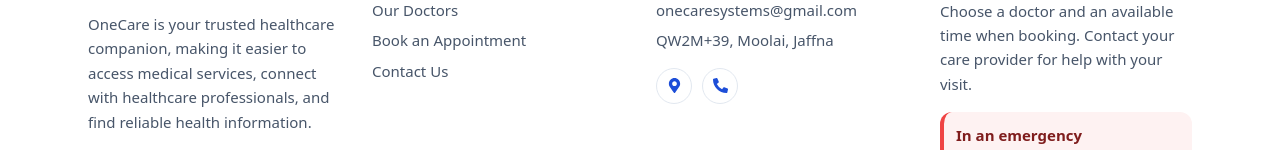
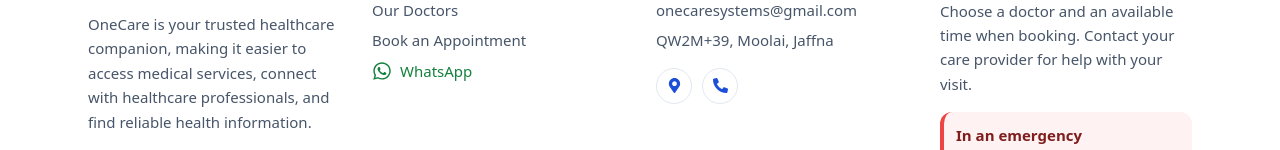
Before and after one commit to OneCareSystems/onecare-frontend, a React (Vite) app: page /home in a window 1280 px wide. Shown: the part 1502-1652 px from the top of the page. Built offline with nearby package versions, Linux system fonts and the light colour scheme; no server answers.

Commit message:
feat: whats app feature was added to frontend public page

```diff
--- a/src/components/Footer.jsx
+++ b/src/components/Footer.jsx
@@ -1,6 +1,7 @@
 import { Link } from "react-router-dom";
 import { useTranslation } from "react-i18next";
-import { FaPhoneAlt, FaMapMarkerAlt } from "react-icons/fa";
+import { FaPhoneAlt, FaMapMarkerAlt, FaWhatsapp } from "react-icons/fa";
+// import { FaPhoneAlt, FaMapMarkerAlt } from "react-icons/fa";
 
 const linkClass =
   "rounded text-sm text-slate-600 transition hover:text-blue-700 hover:underline hover:underline-offset-4 focus-visible:outline focus-visible:outline-2 focus-visible:outline-offset-2 focus-visible:outline-blue-600";
@@ -17,6 +18,13 @@ export default function Footer() {
   const address =
     import.meta.env.VITE_CLINIC_ADDRESS?.trim() || "QW2M+39, Moolai, Jaffna";
 
+  const doctorWhatsApp = (
+    import.meta.env.VITE_DOCTOR_WHATSAPP || ""
+  ).replace(/\D/g, "");
+
+  const whatsappUrl = doctorWhatsApp
+    ? `https://wa.me/${doctorWhatsApp}`
+   : null;
   return (
     <footer className="mt-12 border-t border-slate-200 bg-white text-sm text-slate-600 [overflow-wrap:anywhere]">
       <div className="mx-auto max-w-6xl px-4 py-10 sm:px-6">
@@ -67,10 +75,29 @@ export default function Footer() {
                 </Link>
               </li>
               <li>
+                {whatsappUrl ? (
+                  <a
+                    href={whatsappUrl}
+                    target="_blank"
+                    rel="noopener noreferrer"
+                    aria-label="WhatsApp"
+                    className="inline-flex items-center gap-2 rounded text-sm font-medium text-green-700 transition hover:text-green-800 hover:underline focus-visible:outline focus-visible:outline-2 focus-visible:outline-offset-2 focus-visible:outline-green-600"
+                  >
+                    <FaWhatsapp aria-hidden="true" className="h-5 w-5" />
+                    <span>WhatsApp</span>
+                  </a>
+                ) : (
+                  <span className="inline-flex items-center gap-2 text-sm text-slate-400">
+                    <FaWhatsapp aria-hidden="true" className="h-5 w-5" />
+                    WhatsApp unavailable
+                  </span>
+                )}
+              </li>
+              {/* <li>
                 <a href="#footer-contact" className={linkClass}>
                   {copy("contact")}
                 </a>
-              </li>
+              </li> */}
             </ul>
           </nav>
 
```
Also changed, not shown: 1 other file (tests, documents, lock files or other folders).
